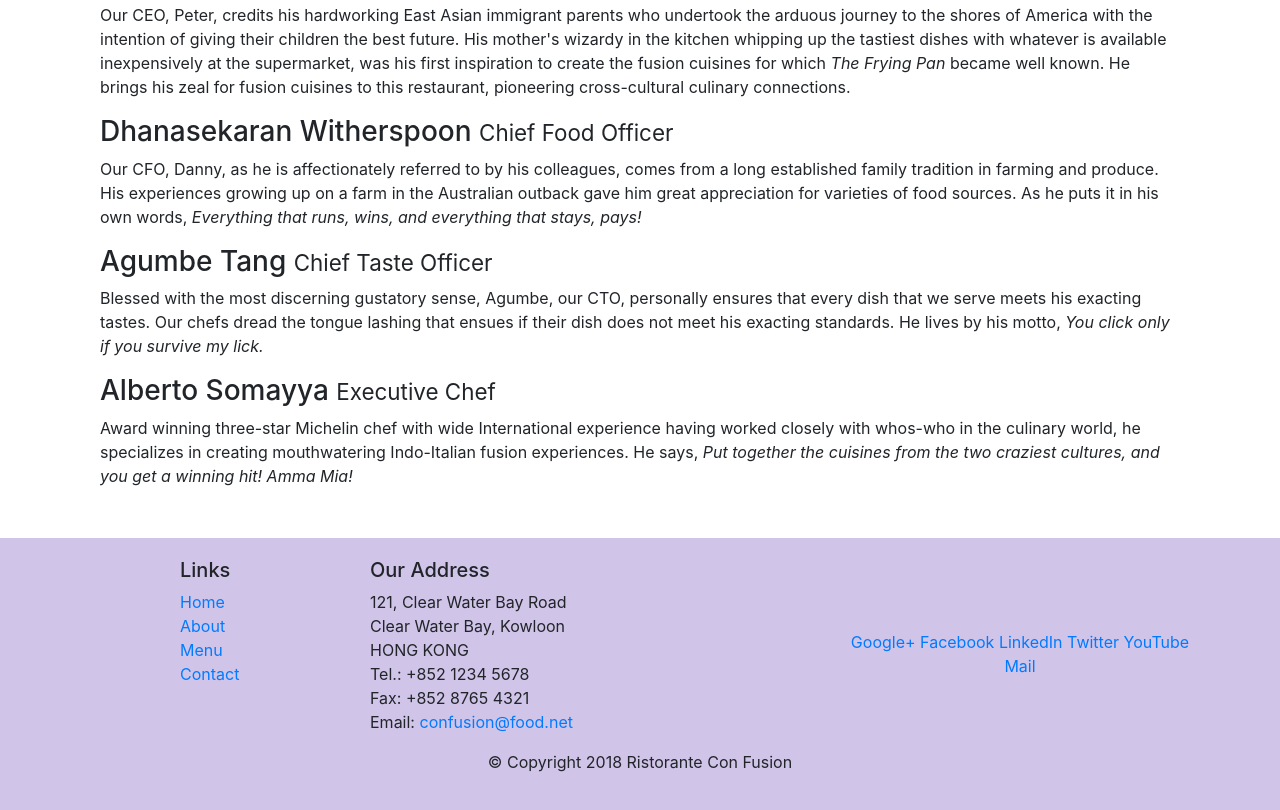
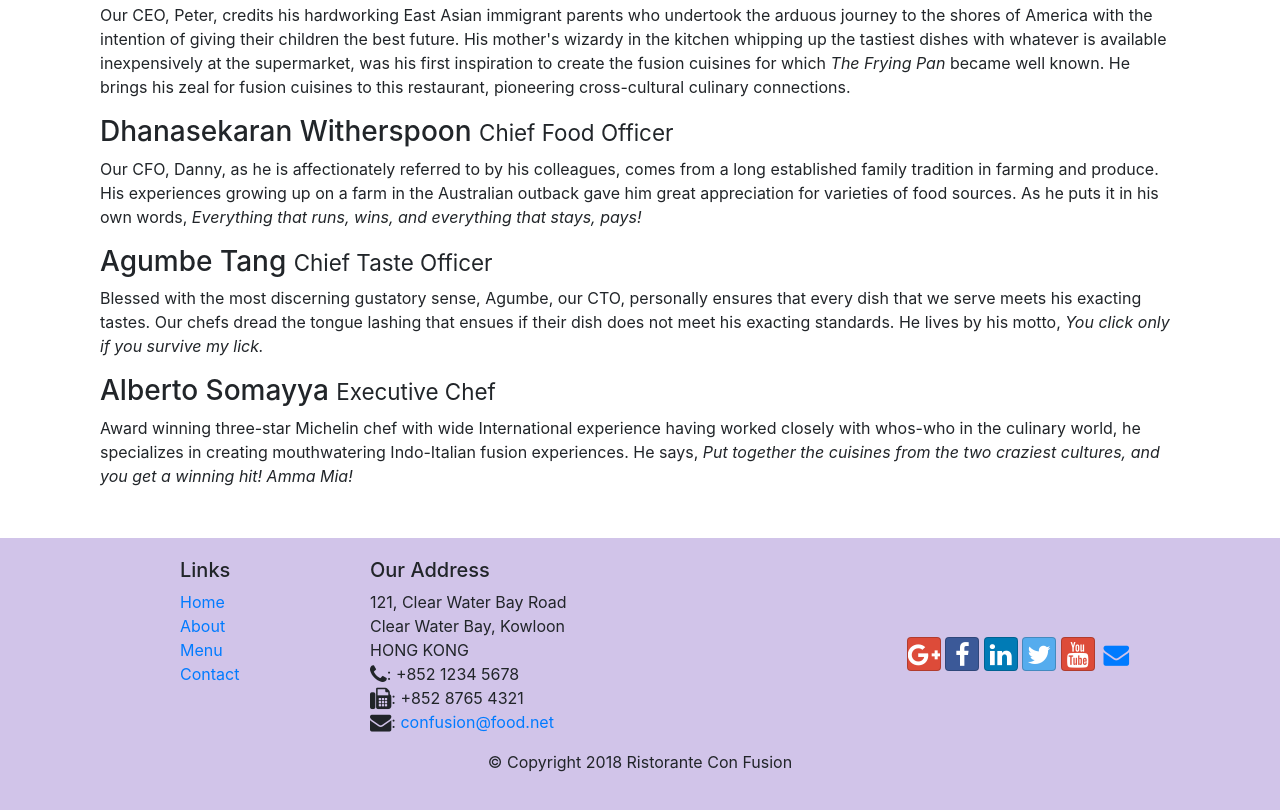
Before and after one commit to mallikarjun2000/Bootstrap-Confusion, a website: page aboutus.html in a window 1280 px wide. Shown: the part 955-1765 px from the top of the page. Drawn offline with nearby package versions, Linux system fonts and the light colour scheme.

Commit message:
bootstrap-icon and font-awesome added

```diff
--- a/aboutus.html
+++ b/aboutus.html
@@ -21,6 +21,8 @@
     <!-- Bootstrap CSS -->
     <link rel="stylesheet" href="node_modules/bootstrap/dist/css/bootstrap.min.css">
     <link rel="stylesheet" href="css/styles.css">
+    <link rel="stylesheet" href="node_modules/font-awesome/css/font-awesome.min.css">
+    <link rel="stylesheet" href="node_modules/bootstrap-social/bootstrap-social.css">
     <title>Ristorante Con Fusion: About Us</title>
 
 </head>
@@ -112,19 +114,19 @@
 		              121, Clear Water Bay Road<br>
 		              Clear Water Bay, Kowloon<br>
 		              HONG KONG<br>
-		              Tel.: +852 1234 5678<br>
-		              Fax: +852 8765 4321<br>
-		              Email: <a href="mailto:confusion@food.net">confusion@food.net</a>
+		              <i class="fa fa-phone fa-lg"></i>: +852 1234 5678<br>
+		              <i class="fa fa-fax fa-lg"></i>: +852 8765 4321<br>
+		              <i class="fa fa-envelope fa-lg"></i>: <a href="mailto:confusion@food.net">confusion@food.net</a>
 		           </address>
                 </div>
                 <div class="col-12 col-sm-4 align-self-center">
                     <div class="text-center">
-                        <a href="http://google.com/+">Google+</a>
-                        <a href="http://www.facebook.com/profile.php?id=">Facebook</a>
-                        <a href="http://www.linkedin.com/in/">LinkedIn</a>
-                        <a href="http://twitter.com/">Twitter</a>
-                        <a href="http://youtube.com/">YouTube</a>
-                        <a href="mailto:">Mail</a>
+                        <a class="btn btn-social-icon btn-google" href="http://google.com/+"><i class="fa fa-google-plus fa-lg"></i></a>
+                        <a class="btn btn-social-icon btn-facebook" href="http://www.facebook.com/profile.php?id="><i class="fa fa-facebook fa-lg"></i></a>
+                        <a class="btn btn-social-icon btn-linkedin" href="http://www.linkedin.com/in/"><i class="fa fa-linkedin fa-lg"></i></a>
+                        <a class="btn btn-social-icon btn-twitter" href="http://twitter.com/"><i class="fa fa-twitter fa-lg"></i></a>
+                        <a class="btn btn-social-icon btn-google" href="http://youtube.com/"><i class="fa fa-youtube fa-lg"></i></a>
+                        <a class="btn btn-social-icon" href="mailto:"><i class="fa fa-envelope fa-lg"></i></a>
                     </div>
                 </div>
            </div>
--- a/package.json
+++ b/package.json
@@ -15,6 +15,8 @@
   },
   "dependencies": {
     "bootstrap": "^4.0.0",
+    "bootstrap-social": "^5.1.1",
+    "font-awesome": "^4.7.0",
     "jquery": "^3.3.1",
     "popper.js": "^1.12.9"
   }
```
Also changed, not shown: index.html (+15 -13 lines), 1 other file.
